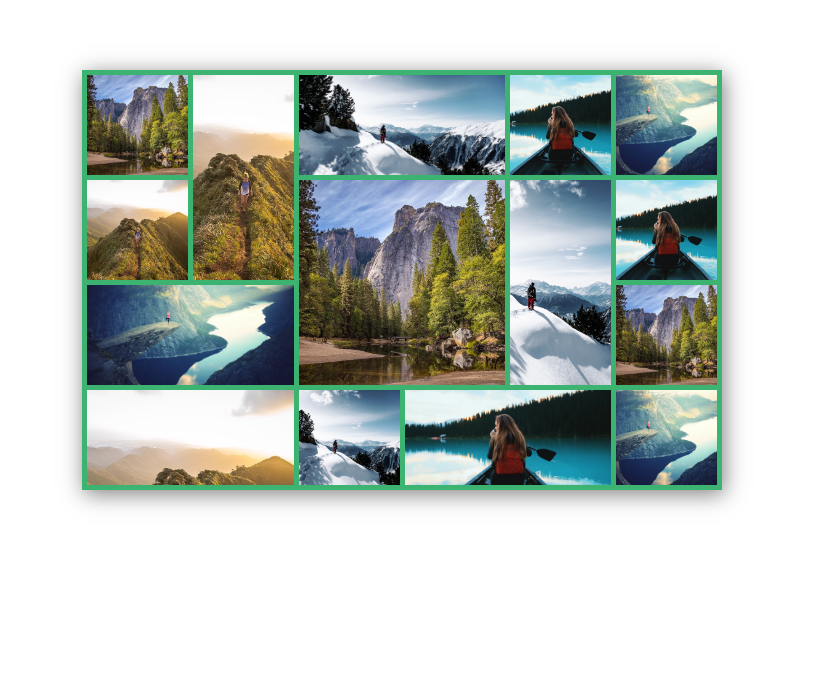
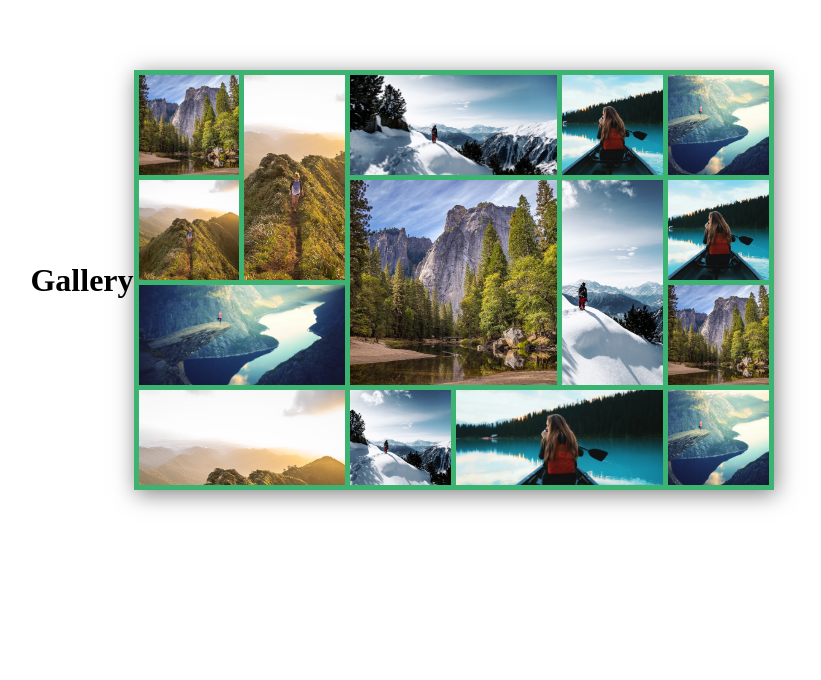
Before and after one commit to Gabyte-Sujet/grid-image-gallery, a plain HTML site: page index.html in a window 1280 px wide. Shown: the part 120-800 px from the top of the page, without its empty margins (238-1059 px from the left). Drawn offline with Linux system fonts and the light colour scheme.

Commit message:
added h1

```diff
--- a/index.html
+++ b/index.html
@@ -7,6 +7,7 @@
     <title>Grid Image Gallery</title>
 </head>
 <body>
+    <h1>Gallery</h1>
     <div class="container">
         <div><img src="img/photo1.jpg" alt=""></div>
         <div class="vertical"><img src="img/photo2.jpg" alt=""></div>
```
